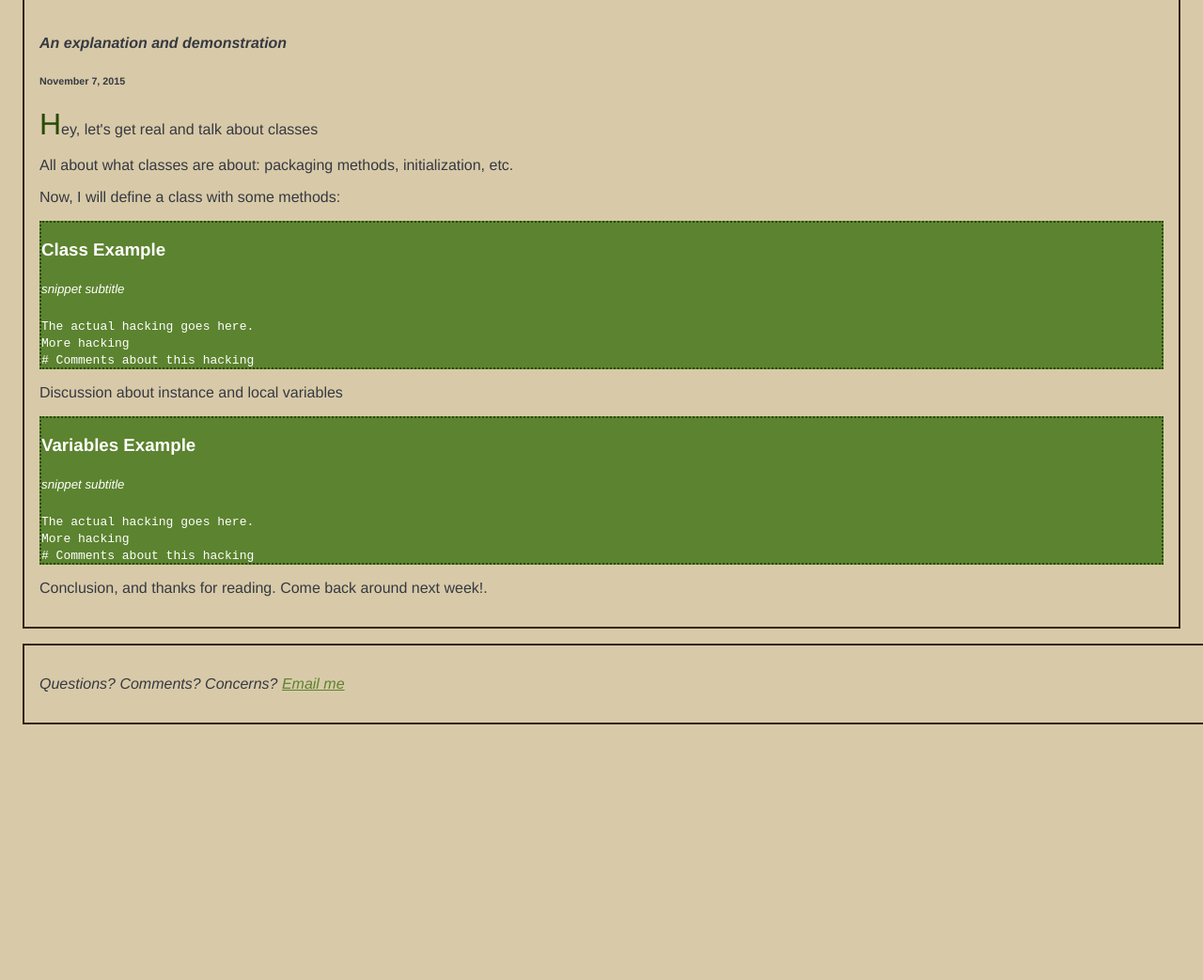
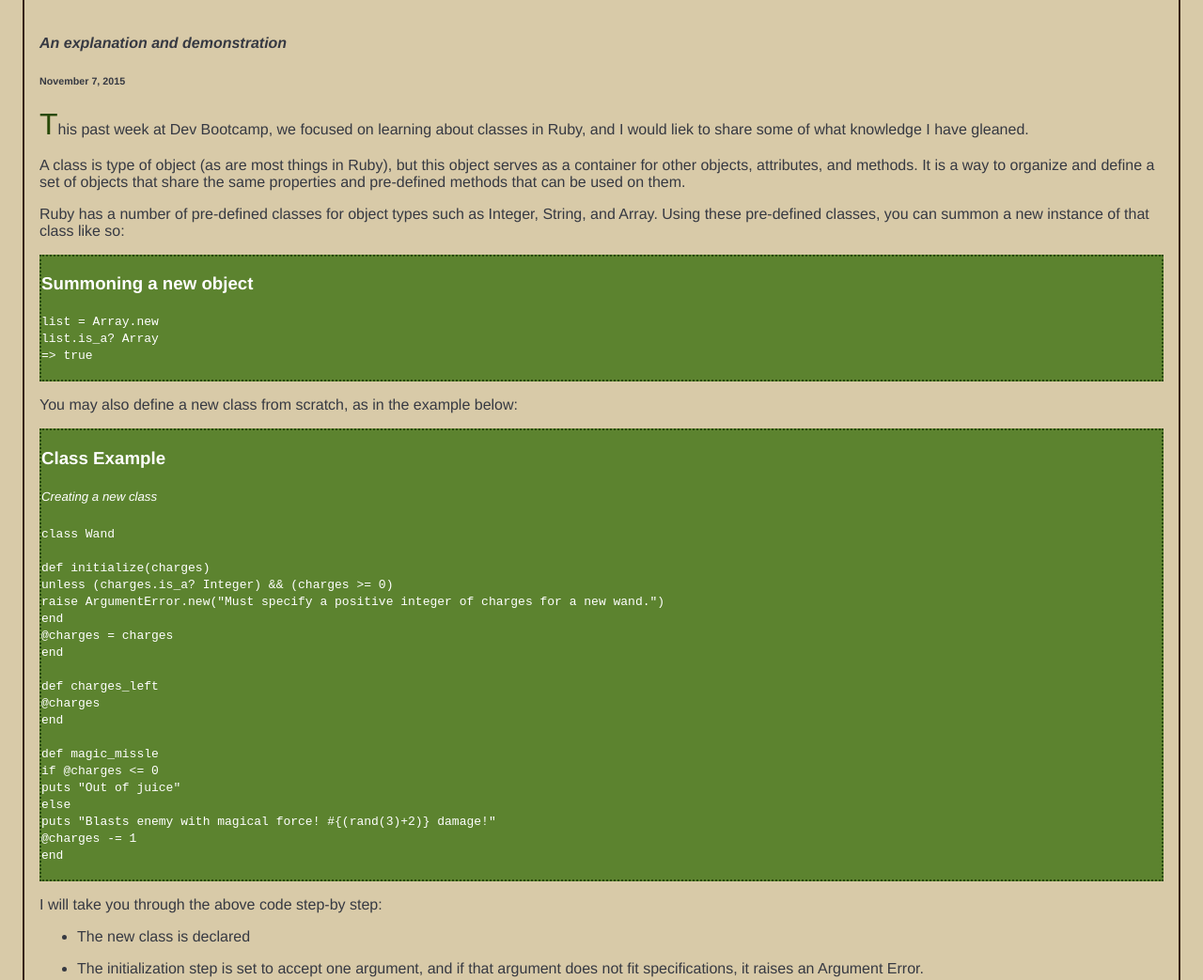
Before and after one commit to Whelpley/whelpley.github.io, a plain HTML site: page blog/ruby-classes.html in a window 1280 px wide. Shown: the part 412-1455 px from the top of the page at 94% size. Before the commit the page ends 1199 px from the top, so only its background shows below. Drawn offline with Linux system fonts and the light colour scheme.

Commit message:
Write technical blog for 6.9

```diff
--- a/blog/ruby-classes.html
+++ b/blog/ruby-classes.html
@@ -30,33 +30,78 @@
     <h4>An explanation and demonstration</h4>
     <h6>November 7, 2015</h6>
 
-    <p>Hey, let's get real and talk about classes</p>
-    <p>All about what classes are about: packaging methods, initialization, etc.</p>
-    <p>Now, I will define a class with some methods:</p>
+    <p>This past week at Dev Bootcamp, we focused on learning about classes in Ruby, and I would liek to share some of what knowledge I have gleaned.</p>
+    <p>A class is type of object (as are most things in Ruby), but this object serves as a container for other objects, attributes, and methods. It is a way to organize and define a set of objects that share the same properties and pre-defined methods that can be used on them.</p>
+    <p>Ruby has a number of pre-defined classes for object types such as Integer, String, and Array. Using these pre-defined classes, you can summon a new instance of that class like so:</p>
+    <div class="snippet">
+      <h3>Summoning a new object</h3>
+      <code>
+        list = Array.new<br>
+        list.is_a? Array<br>
+        => true<br>
+        <br>
+      </code>
+    </div>
+
+    <p>You may also define a new class from scratch, as in the example below:</p>
 
     <div class="snippet">
       <h3>Class Example</h3>
-      <h5>snippet subtitle</h5>
+      <h5>Creating a new class</h5>
       <code>
-        The actual hacking goes here.<br>
-        More hacking<br>
-        # Comments about this hacking
+        class Wand<br>
+        <br>
+        def initialize(charges)<br>
+        unless (charges.is_a? Integer) && (charges >= 0)<br>
+        raise ArgumentError.new("Must specify a positive integer of charges for a new wand.")<br>
+        end<br>
+        @charges = charges<br>
+        end<br>
+        <br>
+        def charges_left<br>
+        @charges<br>
+        end<br>
+        <br>
+        def magic_missle<br>
+        if @charges <= 0<br>
+          puts "Out of juice"<br>
+        else <br>
+          puts "Blasts enemy with magical force! #{(rand(3)+2)} damage!"<br>
+          @charges -= 1<br>
+        end<br>
+          <br>
       </code>
     </div>
 
-    <p>Discussion about instance and local variables</p>
+    <p>I will take you through the above code step-by step:</p>
+    <ul>
+      <li>The new class is declared</li>
+      <li>The initialization step is set to accept one argument, and if that argument does not fit specifications, it raises an Argument Error.</li>
+      <li>If the argument passes spec, it sets the Instance Variable @charges. The instance variable differs from a local variable in that it is accessible across all instances of that class object, and may be used amongst the methods in its class, unlike a local variable, which is only usable in the space where it is defined.</li>
+      <li>Then, I define just a method for the class called #charges_left, which will return the instance variable @charges.</li>
+      <li>Finally, we give the class some power by defining another method, #magic_missle, which returns one of two strings, depending on the value of @charges.</li>
+    </ul>
+    <p>Now, we will run the code through the steps to demonstrate:</p>
 
     <div class="snippet">
-      <h3>Variables Example</h3>
-      <h5>snippet subtitle</h5>
+      <h3>Wielding the wand</h3>
       <code>
-        The actual hacking goes here.<br>
-        More hacking<br>
-        # Comments about this hacking
+        sparkle_blaster = Wand.new(50)<br>
+        sparkle_blaster.charges<br>
+        => 50<br>
+        sparkle_blaster.magic_missle<br>
+        => "Blasts enemy with magical force! 3 damage!"<br>
+        sparkle_blaster.magic_missle<br>
+        => "Blasts enemy with magical force! 5 damage!"<br>
+        sparkle_blaster.charges<br>
+        => 48<br>
+        <br>
       </code>
     </div>
 
-    <p>Conclusion, and thanks for reading. Come back around next week!.</p>
+    <p>This is how we make magic items in Ruby. Now you're a wizard too!</p>
+
+    <p>Thanks for reading; come back around next week!</p>
 
   </main>
 
```
